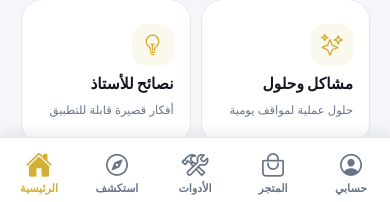
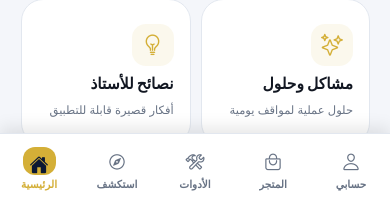
Before and after one commit to salempub1-dotcom/AppAlmiraj, a React Native app: screen /Main in a window 390 px wide. Shown: the part 639-841 px from the top of the page. Built offline with nearby package versions, Linux system fonts and the light colour scheme; no server answers; the database is empty.

Commit message:
design: polish bottom navigation with premium active states

```diff
--- a/src/navigation/BottomTabs.tsx
+++ b/src/navigation/BottomTabs.tsx
@@ -14,7 +14,7 @@ const icons: Record<string, { active: keyof typeof Ionicons.glyphMap; inactive:
   Explore: { active: 'compass', inactive: 'compass-outline' },
   Tools: { active: 'construct', inactive: 'construct-outline' },
   Store: { active: 'bag-handle', inactive: 'bag-handle-outline' },
-  Profile: { active: 'person-circle', inactive: 'person-circle-outline' }
+  Profile: { active: 'person', inactive: 'person-outline' }
 };
 
 export function BottomTabs() {
@@ -28,25 +28,35 @@ export function BottomTabs() {
         tabBarInactiveTintColor: colors.muted,
         tabBarHideOnKeyboard: true,
         tabBarLabelStyle: {
-          fontSize: 11,
-          fontWeight: '700',
+          fontSize: 10.5,
+          fontWeight: '800',
           marginTop: 2,
           marginBottom: 5
         },
-        tabBarIcon: ({ color, size, focused }) => {
+        tabBarIcon: ({ color, focused }) => {
           const config = icons[route.name];
-          return <Ionicons name={focused ? config.active : config.inactive} color={color} size={size + 2} />;
+          return (
+            <Ionicons
+              name={focused ? config.active : config.inactive}
+              color={focused ? '#0B1833' : color}
+              size={19}
+              style={focused ? { backgroundColor: colors.primary, padding: 7, borderRadius: 12, overflow: 'hidden' } : undefined}
+            />
+          );
         },
         tabBarStyle: {
           backgroundColor: colors.card,
           borderTopColor: colors.border,
           borderTopWidth: 1,
-          height: 68,
+          height: 72,
           paddingTop: 7,
-          elevation: 10,
-          shadowOpacity: 0.08,
-          shadowRadius: 14,
-          shadowOffset: { width: 0, height: -4 }
+          elevation: 14,
+          shadowOpacity: 0.1,
+          shadowRadius: 16,
+          shadowOffset: { width: 0, height: -5 }
+        },
+        tabBarItemStyle: {
+          paddingTop: 1
         }
       })}
     >
```
